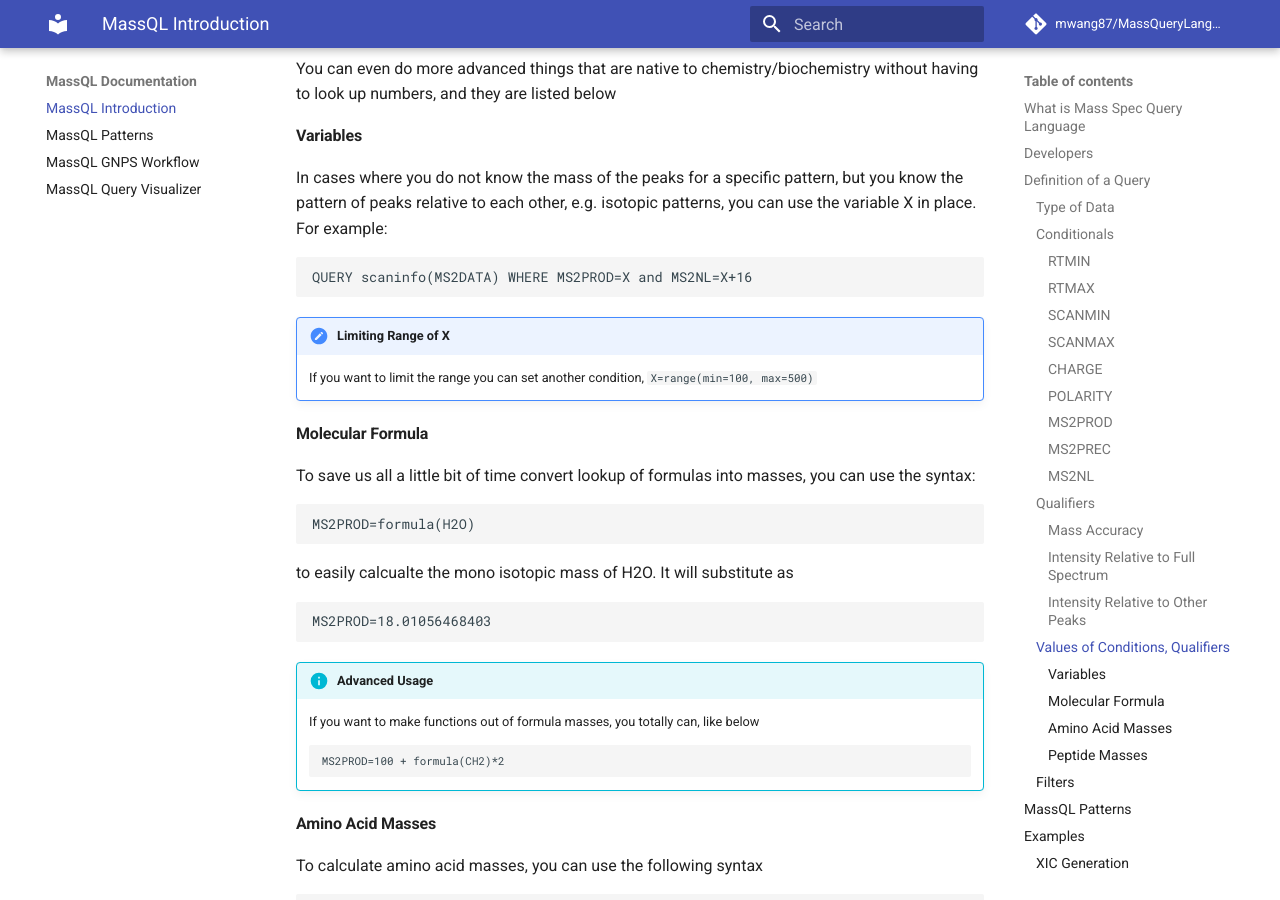
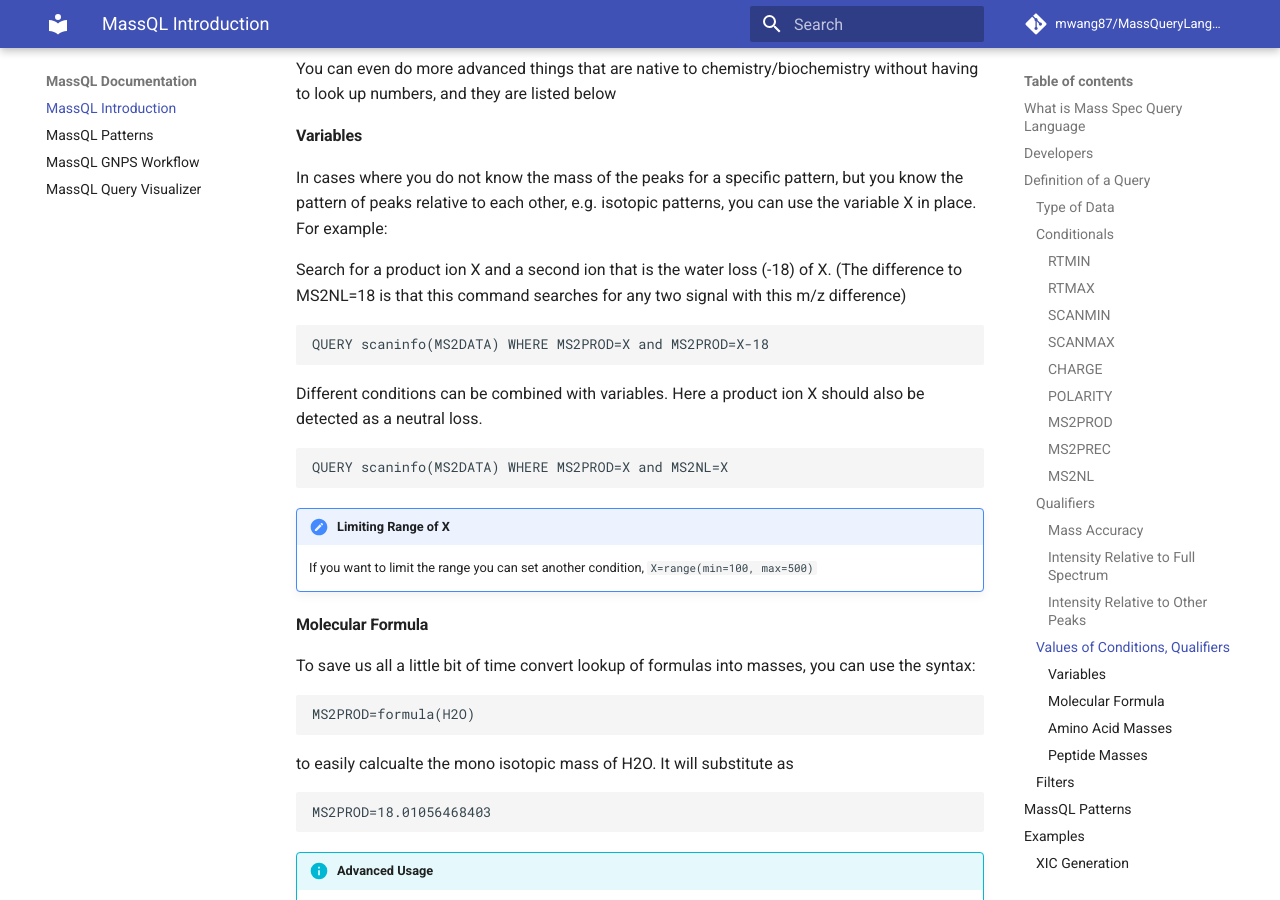
Before and after one commit to mwang87/MassQueryLanguage_Documentation, an MkDocs documentation site: the page built from docs/index.md, in a window 1280 px wide and 900 px high, scrolled down 3860 px. Built offline with MkDocs 1.6.1 and Material for MkDocs 9.7.7, drawn with Linux system fonts in a browser that asks for light colours; comment, search, counter and statistics services are not loaded.

Commit message:
Add case and description for variables

````diff
--- a/docs/index.md
+++ b/docs/index.md
@@ -167,8 +167,14 @@
 
 In cases where you do not know the mass of the peaks for a specific pattern, but you know the pattern of peaks relative to each other, e.g. isotopic patterns, you can use the variable X in place. For example:
 
+Search for a product ion X and a second ion that is the water loss (-18) of X. (The difference to MS2NL=18 is that this command searches for any two signal with this m/z difference)
 ```
-QUERY scaninfo(MS2DATA) WHERE MS2PROD=X and MS2NL=X+16
+QUERY scaninfo(MS2DATA) WHERE MS2PROD=X and MS2PROD=X-18
+```
+
+Different conditions can be combined with variables. Here a product ion X should also be detected as a neutral loss.
+```
+QUERY scaninfo(MS2DATA) WHERE MS2PROD=X and MS2NL=X
 ```
 
 !!! note "Limiting Range of X"
````
